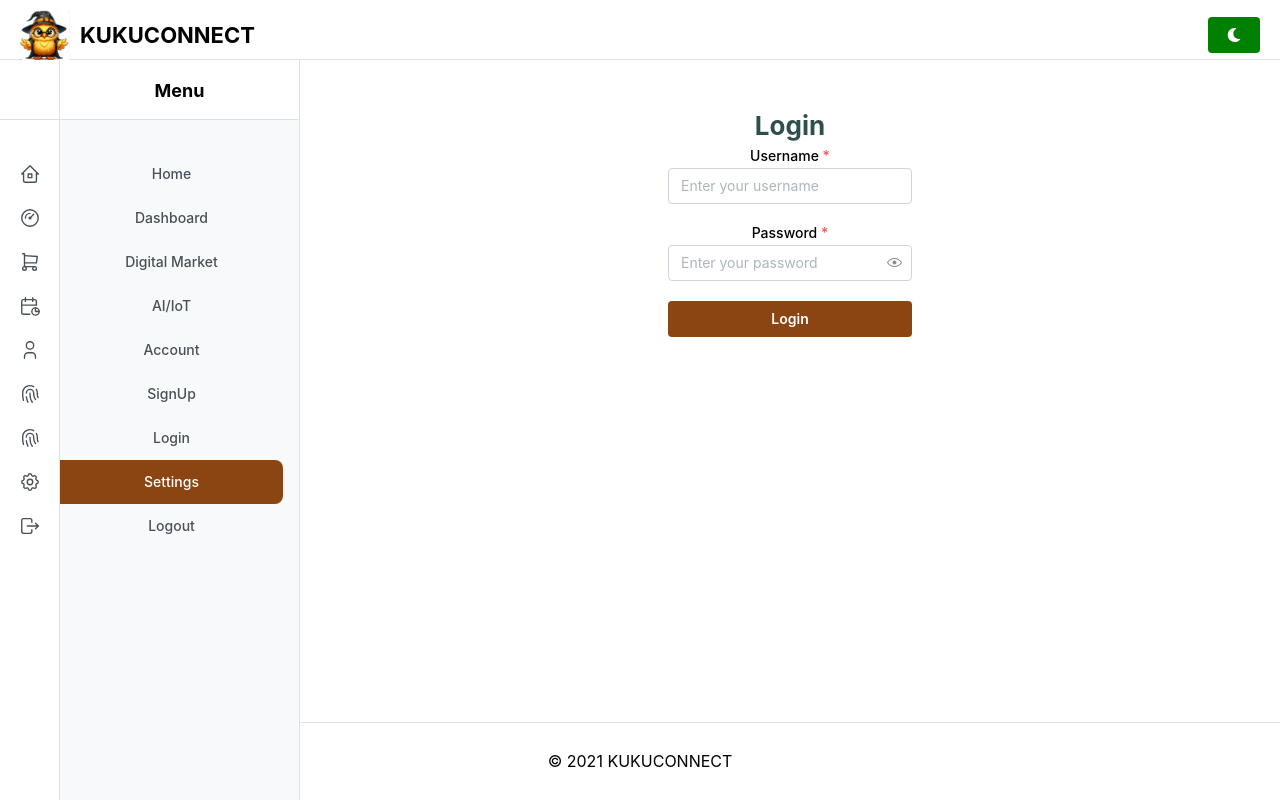
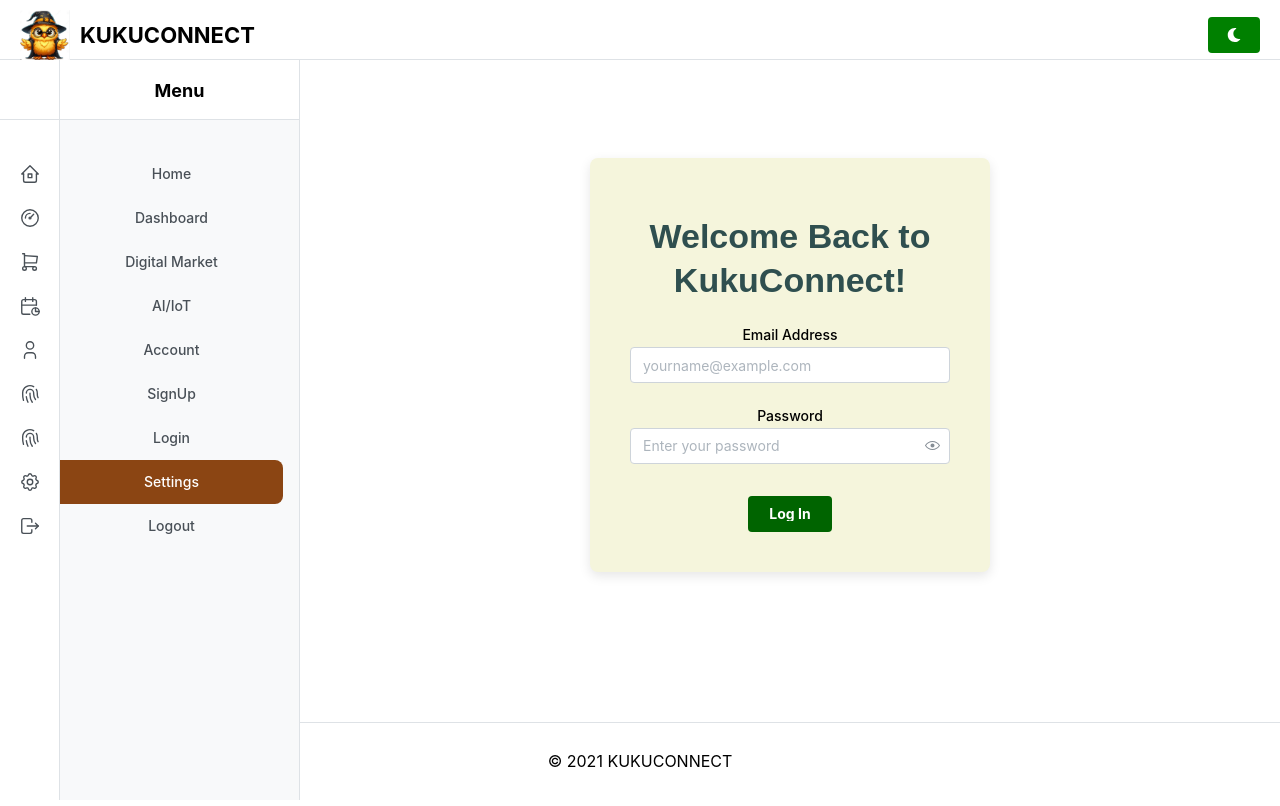
Before and after one commit to Voste126/KUKUCONNECT, a React (Vite) app in the folder frontend/: page /login in a window 1280 px wide. Shown: the top 806 px of the page. Built offline with nearby package versions, Linux system fonts and the light colour scheme.

Commit message:
FIX: login UI

```diff
--- /dev/null
+++ b/frontend/src/components/LoginPage.module.css
@@ -0,0 +1,38 @@
+/* LoginPage.module.css */
+.container {
+    background-color: #F5F5DC; /* themeColors.background */
+    border-radius: 8px;
+    box-shadow: 0 4px 12px rgba(0, 0, 0, 0.1);
+    padding: 40px;
+    max-width: 400px;
+    margin: 50px auto;
+}
+
+.title {
+    font-family: 'Greycliff CF', sans-serif;
+    color: #2F4F4F; /* themeColors.text */
+    text-align: center;
+    font-weight: 700;
+}
+
+.textInput {
+    margin-bottom: 20px;
+}
+
+.buttonGroup {
+    display: flex;
+    justify-content: center;
+}
+
+.button {
+    background-color: #006400; /* themeColors.primary */
+    color: white;
+    font-weight: bold;
+    padding: 10px 20px;
+    border-radius: 4px;
+    transition: background-color 0.3s ease;
+}
+
+.button:hover {
+    background-color: #8B4513; /* themeColors.secondary */
+}
--- a/frontend/src/components/LoginPage.tsx
+++ b/frontend/src/components/LoginPage.tsx
@@ -1,57 +1,65 @@
-// import React, { useState } from 'react';
+import React from 'react';
 import {
   Button,
   Group,
   TextInput,
   PasswordInput,
-
   Container,
   Title,
-
 } from '@mantine/core';
 import { useForm } from '@mantine/form';
 import { showNotification } from '@mantine/notifications';
 import { IconCheck } from '@tabler/icons-react';
+import styles from './LoginPage.module.css';
 
 export const LoginPage: React.FC = () => {
   const form = useForm({
     initialValues: {
-      username: '',
+      email: '',
       password: '',
     },
 
     validate: {
-      username: (value) => (value.trim().length < 6 ? 'Username must include at least 6 characters' : null),
-      password: (value) => (value.length < 6 ? 'Password must include at least 6 characters' : null),
+      email: (value) =>
+        !/^\S+@\S+\.\S+$/.test(value) ? 'Please enter a valid email address' : null,
+      password: (value) =>
+        value.length < 6 ? 'Password must include at least 6 characters' : null,
     },
   });
 
   const handleLogin = () => {
-    // Simulate API login call
+    if (!form.validate().hasErrors) {
       showNotification({
         title: 'Login Successful',
-      message: 'Welcome back to KukuConnect!',
+        message: `Welcome back to KukuConnect, ${form.values.email}!`,
         icon: <IconCheck size={16} />,
         color: 'teal',
       });
+    }
   };
 
   return (
-    <Container size="sm">
-      <Title mt="md" mb="lg">Login to KukuConnect</Title>
+    <Container className={styles.container}>
+        <Title className={styles.title} mt="md" mb="lg">
+            Welcome Back to KukuConnect!
+        </Title>
         <TextInput
-        label="Username"
-        placeholder="Enter username"
-        {...form.getInputProps('username')}
+            className={styles.textInput}
+            label="Email Address"
+            placeholder="yourname@example.com"
+            {...form.getInputProps('email')}
         />
         <PasswordInput
+            className={styles.textInput}
             mt="md"
             label="Password"
-        placeholder="Enter password"
+            placeholder="Enter your password"
             {...form.getInputProps('password')}
         />
-      <Group  mt="xl">
-        <Button onClick={handleLogin}>Login</Button>
+        <Group className={styles.buttonGroup} mt="xl">
+            <Button className={styles.button} onClick={handleLogin}>
+            Log In
+            </Button>
         </Group>
     </Container>
   );
--- a/frontend/src/components/RouterSwitcher.tsx
+++ b/frontend/src/components/RouterSwitcher.tsx
@@ -1,6 +1,7 @@
 import { Route, Routes } from "react-router-dom";
 import { NotFoundImage } from "./NotFoundImage";
-import LoginForm from "./LoginForm";
+// import LoginForm from "./LoginForm";
+import { LoginPage } from "./LoginPage";
 import SignUpPage from "./SignUpPage";
 import Home from "./HomeButton";
 
@@ -8,7 +9,7 @@
     return (
         <Routes>
             <Route path="/" element={<Home />} />
-            <Route path="/login" element={<LoginForm />} />
+            <Route path="/login" element={<LoginPage />} />
             <Route path="/signup" element={<SignUpPage />} />
             <Route path="*" element={<NotFoundImage />} />
         </Routes>
```
Lines whose indentation alone changed are shown as unchanged.
